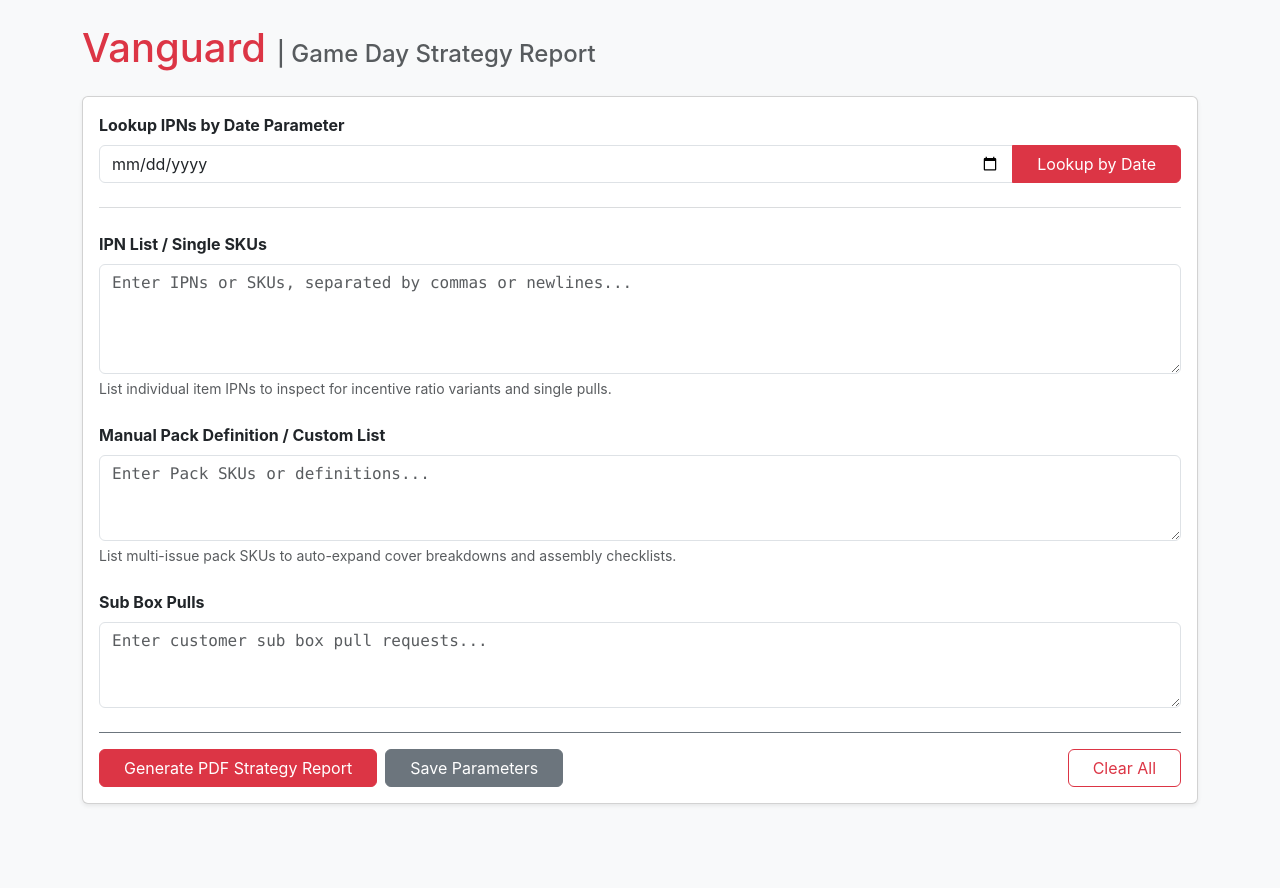
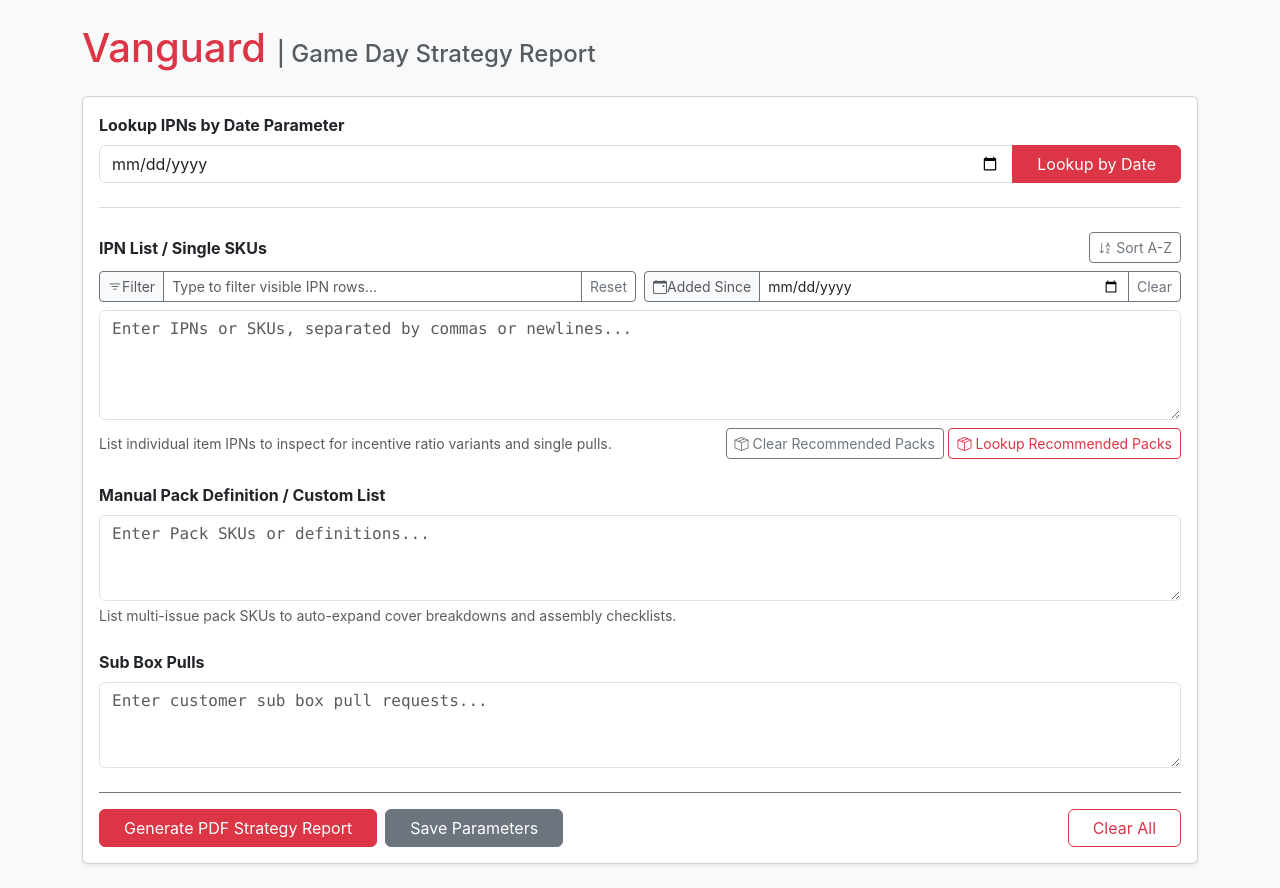
Before and after one commit to justusbrothers/Cabal, a Django app: template cabal/templates/vanguard/vanguard.html in a window 1280 px wide. Before the commit the page ends 805 px from the top, so only its background shows below. Run offline with Django 3.2, Linux system fonts and the light colour scheme; the template is opened without the code that fills it, so the values that code supplies are empty.

Commit message:
lots of updates to vanguard

```diff
--- a/cabal/__init__.py
+++ b/cabal/__init__.py
@@ -1 +1 @@
-PLUGIN_VERSION = "0.0.9"
+PLUGIN_VERSION = "0.1.0"
--- a/cabal/apps/__init__.py
+++ b/cabal/apps/__init__.py
@@ -16,5 +16,6 @@ from .syncroth.syncroth import Syncroth as Syncroth
 from .syncroth.pdf import WeeklyReportPDFView as WeeklyReportPDFView
 from .vanguard.vanguard import (
     LookupPacksApiView as LookupPacksApiView,
+    LookupSinceApiView as LookupSinceApiView,
     Vanguard as Vanguard,
 )
--- a/cabal/apps/vanguard/flowables.py
+++ b/cabal/apps/vanguard/flowables.py
@@ -1,4 +1,4 @@
-# cabal/apps/vanguard/flowables.py
+# /plugins/Cabal/cabal/apps/vanguard/flowables.py
 
 from reportlab.lib import colors
 from reportlab.platypus import Flowable
--- a/cabal/static/cabal/css/vanguard/vanguard.css
+++ b/cabal/static/cabal/css/vanguard/vanguard.css
@@ -40,7 +40,7 @@ textarea, input[type="date"] {
     box-sizing: border-box;
 }
 textarea {
-    height: 120px;
+    height: 240px;
     resize: vertical;
 }
 .btn-group {
--- /dev/null
+++ b/cabal/static/cabal/js/vanguard/_utils.js
@@ -0,0 +1,21 @@
+// /plugins/Cabal/cabal/static/cabal/js/vanguard/_utils.js
+
+const container = document.getElementById('recommendations-container');
+const listContainer = document.getElementById('recommendations-list');
+const btnAlertSelected = document.getElementById('btn-alert-selected');
+const packsTextarea = document.getElementById('packs');
+const clearPacksBtn = document.getElementById('btn-clear-packs');
+const lookupPacksBtn = document.getElementById('btn-lookup-packs');
+
+const ipnTextarea = document.getElementById('ipn_list');
+const sortBtn = document.getElementById('btn-sort-ipn');
+const filterInput = document.getElementById('ipn-filter-input');
+const clearFilterBtn = document.getElementById('btn-clear-ipn-filter');
+const dateFilterInput = document.getElementById('ipn-date-filter');
+const clearDateBtn = document.getElementById('btn-clear-date-filter');
+const lookupDateInput = document.getElementById('lookup_date');
+const lookupDateBtn = document.getElementById('btn-lookup-date');
+
+const STORAGE_KEY = 'vanguard_ipn_timestamps_v1';
+const STORAGE_IPN_CONTENT_KEY = 'vanguard_ipn_content_v1';
+const STORAGE_PACKS_CONTENT_KEY = 'vanguard_packs_content_v1';
--- /dev/null
+++ b/cabal/static/cabal/js/vanguard/recommendations.js
@@ -0,0 +1,189 @@
+// /plugins/Cabal/cabal/static/cabal/js/vanguard/recommendations.js
+
+document.addEventListener('DOMContentLoaded', function() {
+    function clearAndHideIpnList(ref) {
+        console.info('clearAndHideIpnList', { ref });
+        if (container) container.style.display = 'none';
+        if (listContainer) listContainer.innerHTML = '';
+    }
+
+    // Restore packs content from localStorage on load if textarea is empty
+    if (packsTextarea && !packsTextarea.value.trim()) {
+        try {
+            const savedPacks = localStorage.getItem(STORAGE_PACKS_CONTENT_KEY);
+            if (savedPacks) {
+                packsTextarea.value = savedPacks;
+            }
+        } catch(e) {}
+    }
+
+    // Save packs textarea content to localStorage
+    function savePacksContent() {
+        if (!packsTextarea) return;
+        try {
+            localStorage.setItem(STORAGE_PACKS_CONTENT_KEY, packsTextarea.value);
+        } catch(e) {}
+    }
+
+    // Listen for manual typing / changes in packs textarea
+    if (packsTextarea) {
+        packsTextarea.addEventListener('input', function() {
+            savePacksContent();
+        });
+    }
+
+    // Trigger recommended packs API lookup via button click
+    function triggerRecommendedPacksLookup() {
+        const ipnRaw = ipnTextarea ? ipnTextarea.value : '';
+        const csrfToken = document.querySelector('[name=csrfmiddlewaretoken]')?.value || '';
+
+        fetch('/plugin/cabal/vanguard/api/lookup-packs/', {
+            method: 'POST',
+            headers: {
+                'Content-Type': 'application/json',
+                'X-CSRFToken': csrfToken
+            },
+            body: JSON.stringify({
+                ipn_list: ipnRaw
+            })
+        })
+        .then(response => response.json())
+        .then(data => {
+            if (data.status === 'success') {
+                if (data.ipn_list && ipnTextarea) {
+                    ipnTextarea.value = data.ipn_list;
+                    if (window.VanguardTextArea && typeof window.VanguardTextArea.saveIpnContent === 'function') {
+                        window.VanguardTextArea.saveIpnContent();
+                    }
+                    window.VanguardTextArea.updateTimestamps(window.VanguardTextArea.getCleanLines());
+                    window.VanguardTextArea.applyFilters();
+                }
+                if (Array.isArray(data.recommended_packs)) {
+                    renderRecommendedPacks(data.recommended_packs);
+                }
+            } else {
+                console.warn(data.message || 'Could not fetch recommended packs.');
+            }
+        })
+        .catch(err => {
+            console.error('Error fetching recommended packs:', err);
+        });
+    }
+
+    // Render or update recommended packs UI section
+    function renderRecommendedPacks(packs) {
+        if (typeof window.refreshRecommendedPacks === 'function') {
+            window.refreshRecommendedPacks(packs);
+            return;
+        }
+
+        if (!container || !listContainer) return;
+
+        if (!packs || packs.length === 0) {
+            clearAndHideIpnList('renderRecommendedPacks');
+            return;
+        }
+
+        let html = '';
+        packs.forEach((pack, index) => {
+            const counter = index + 1;
+            const sku = pack.recommended_pack_sku || pack.sku || '';
+            const title = pack.title || '';
+            const isChecked = !pack.has_missing_cover;
+            const maxBuild = pack.max_buildable_packs || 1;
+
+            let badgesHtml = '';
+            if (Array.isArray(pack.cover_details)) {
+                pack.cover_details.forEach(cover => {
+                    const badgeClass = !cover.has_stock ? 'bg-danger' : 'bg-secondary';
+                    badgesHtml += `
+                        <span class="badge ${badgeClass}" title="Stock: ${cover.qty}">
+                            ${cover.letter} <span class="opacity-75">(${cover.qty})</span>
+                        </span>`;
+                });
+            }
+
+            html += `
+                <label class="list-group-item bg-dark d-flex gap-3 align-items-center py-3" style="cursor: pointer;">
+                    <input type="checkbox"
+                           class="form-check-input flex-shrink-0 recommendation-checkbox pack-checkbox fs-4"
+                           id="pack_${counter}"
+                           name="selected_packs"
+                           value="${sku}"
+                           ${isChecked ? 'checked' : ''}>
+
+                    <div class="d-flex flex-wrap w-100 justify-content-between align-items-center gap-2">
+                        <div>
+                            <h6 class="mb-1 fw-bold text-white">
+                                ${sku}
+                                <span class="text-muted fw-normal ms-2">— ${title}</span>
+                            </h6>
+                            <div class="d-flex gap-1 mt-2">
+                                ${badgesHtml}
+                            </div>
+                        </div>
+
+                        <div class="d-flex align-items-center bg-body-tertiary p-2 rounded border border-secondary" onclick="event.preventDefault(); event.stopPropagation();">
+                            <label for="pack_qty_${counter}" class="small text-muted me-2 mb-0">Build Qty:</label>
+                            <input type="number"
+                                   id="pack_qty_${counter}"
+                                   name="pack_qty_${sku}"
+                                   class="form-control form-control-sm text-center fw-bold me-3"
+                                   style="width: 70px;"
+                                   value="1"
+                                   min="0"
+                                   max="${maxBuild}"
+                                   data-max="${maxBuild}"
+                                   oninput="updateRemainingServerRender(this, 'remaining_${counter}')">
+
+                            <div class="small">
+                                Remaining: <strong id="remaining_${counter}" class="text-info fs-6">0</strong>
+                            </div>
+                        </div>
+                    </div>
+                </label>`;
+        });
+
+        listContainer.innerHTML = html;
+        container.style.display = 'block';
+    }
+
+    if (clearPacksBtn) {
+        clearPacksBtn.addEventListener('click', function() {
+            console.log('clearPacksBtn');
+            clearAndHideIpnList('clearPacksBtn');
+        });
+    }
+
+    if (lookupPacksBtn) {
+        lookupPacksBtn.addEventListener('click', function() {
+            triggerRecommendedPacksLookup();
+        });
+    }
+
+    if (btnAlertSelected && packsTextarea) {
+        btnAlertSelected.addEventListener('click', function() {
+            const checkboxes = document.querySelectorAll('.recommendation-checkbox:checked');
+
+            let linesMap = new Map();
+            packsTextarea.value.split('\n').map(l => l.trim()).filter(Boolean).forEach(line => {
+                const parts = line.split(/\s+x\d+$/);
+                const baseSku = parts[0].trim();
+                linesMap.set(baseSku, line);
+            });
+
+            checkboxes.forEach(checkbox => {
+                const sku = checkbox.value;
+                const parent = checkbox.closest('label');
+                const qtyInput = parent.querySelector('input[type="number"]');
+                const qty = qtyInput ? qtyInput.value : '1';
+
+                const entry = parseInt(qty) > 1 ? `${sku}x${qty}` : sku;
+                linesMap.set(sku, entry);
+            });
+
+            packsTextarea.value = Array.from(linesMap.values()).join('\n');
+            savePacksContent();
+        });
+    }
+});
--- a/cabal/static/cabal/js/vanguard/script.js
+++ b/cabal/static/cabal/js/vanguard/script.js
@@ -19,7 +19,7 @@ function updateRemainingServerRender(inputElem, remainingElemId) {
     }
 }
 
-// JavaScript Dynamic Render Section
+/* JavaScript Dynamic Render Section
 function renderPackRecommendations(packs) {
     const container = document.getElementById('recommendations-container');
     const listDiv = document.getElementById('recommendations-list');
@@ -142,6 +142,7 @@ document.getElementById('btn-lookup-date').addEventListener('click', async funct
         console.error('Error fetching recommendations:', error);
     }
 });
+*/
 
 document.getElementById('btn-alert-selected').addEventListener('click', function () {
     const selectedCheckboxes = document.querySelectorAll('.pack-checkbox:checked');
@@ -174,6 +175,14 @@ document.getElementById('btn-alert-selected').addEventListener('click', function
 
 // Initial calculation for server-rendered items on page load
 document.addEventListener('DOMContentLoaded', () => {
+    document.getElementById('vanguard-clear-all').addEventListener('click', function () {
+        localStorage.removeItem(STORAGE_KEY);
+        localStorage.removeItem(STORAGE_IPN_CONTENT_KEY);
+        localStorage.removeItem(STORAGE_PACKS_CONTENT_KEY);
+
+        return confirm('Are you sure you want to clear all input fields?');
+    });
+
     document.querySelectorAll('.qty-input').forEach(input => {
         const id = input.id.replace('pack_qty_', 'remaining_');
         updateRemainingServerRender(input, id);
--- /dev/null
+++ b/cabal/static/cabal/js/vanguard/textarea.js
@@ -0,0 +1,173 @@
+// /plugins/Cabal/cabal/static/cabal/js/vanguard/textarea.js
+
+document.addEventListener('DOMContentLoaded', function() {
+    function getStoredTimestamps() {
+        try {
+            return JSON.parse(localStorage.getItem(STORAGE_KEY) || '{}');
+        } catch(e) {
+            return {};
+        }
+    }
+
+    function saveStoredTimestamps(tsObj) {
+        try {
+            localStorage.setItem(STORAGE_KEY, JSON.stringify(tsObj));
+        } catch(e) {}
+    }
+
+    // Save IPN textarea content to localStorage
+    function saveIpnContent() {
+        if (!ipnTextarea) return;
+        try {
+            localStorage.setItem(STORAGE_IPN_CONTENT_KEY, ipnTextarea.value);
+        } catch(e) {}
+    }
+
+    function updateTimestamps(lines) {
+        const tsObj = getStoredTimestamps();
+        const now = Date.now();
+        let modified = false;
+
+        lines.forEach(line => {
+            if (line && !tsObj[line]) {
+                tsObj[line] = now;
+                modified = true;
+            }
+        });
+
+        if (modified) {
+            saveStoredTimestamps(tsObj);
+        }
+    }
+
+    function getCleanLines() {
+        if (!ipnTextarea) return [];
+        return ipnTextarea.value.split('\n').map(l => l.trim()).filter(l => l.length > 0);
+    }
+
+    // Restore IPN content from localStorage on load if textarea is empty
+    if (ipnTextarea && !ipnTextarea.value.trim()) {
+        const savedIpn = localStorage.getItem(STORAGE_IPN_CONTENT_KEY);
+        if (savedIpn) {
+            ipnTextarea.value = savedIpn;
+        }
+    }
+
+    // Trigger server API query when lookup date changes
+    function triggerDateLookupQuery() {
+        const lookupDate = lookupDateInput ? lookupDateInput.value : '';
+        const addedSinceDate = dateFilterInput ? dateFilterInput.value : '';
+
+        const csrfToken = document.querySelector('[name=csrfmiddlewaretoken]')?.value || '';
+
+        if (ipnTextarea) {
+            ipnTextarea.value = '';
+            saveIpnContent();
+        }
+
+        fetch('/plugin/cabal/vanguard/api/lookup-since/', {
+            method: 'POST',
+            headers: {
+                'Content-Type': 'application/json',
+                'X-CSRFToken': csrfToken
+            },
+            body: JSON.stringify({
+                lookup_date: lookupDate,
+                added_since: addedSinceDate
+            })
+        })
+        .then(response => response.json())
+        .then(data => {
+            if (data.status === 'success' && Array.isArray(data.ipns)) {
+                updateTimestamps(data.ipns);
+                ipnTextarea.value = data.ipns.join('\n');
+                saveIpnContent();
+                applyFilters();
+            }
+        })
+        .catch(err => {
+            console.error('Error fetching date lookup:', err);
+        });
+    }
+
+    // Apply combined filters
+    function applyFilters() {
+        const lines = getCleanLines();
+        updateTimestamps(lines);
+        const tsObj = getStoredTimestamps();
+
+        const textQuery = filterInput ? filterInput.value.toLowerCase().trim() : '';
+        const dateVal = dateFilterInput ? dateFilterInput.value : '';
+        const minTimestamp = dateVal ? new Date(dateVal + 'T00:00:00').getTime() : 0;
+
+        const filtered = lines.filter(line => {
+            const matchesText = !textQuery || line.toLowerCase().includes(textQuery);
+            const itemTs = tsObj[line] || Date.now();
+            const matchesDate = !dateVal || itemTs >= minTimestamp;
+
+            return matchesText && matchesDate;
+        });
+
+        ipnTextarea.value = filtered.join('\n');
+        // Note: Filtering updates the view textarea, but if you want to preserve the master list,
+        // saveIpnContent() will capture what's in view or you can choose to save before filtering.
+    }
+
+    // Sort A-Z row by row
+    if (sortBtn && ipnTextarea) {
+        sortBtn.addEventListener('click', function() {
+            let lines = getCleanLines();
+            updateTimestamps(lines);
+            lines.sort((a, b) => a.localeCompare(b, undefined, { numeric: true, sensitivity: 'base' }));
+            ipnTextarea.value = lines.join('\n');
+            saveIpnContent();
+            if (filterInput) filterInput.value = '';
+            if (dateFilterInput) dateFilterInput.value = '';
+        });
+    }
+
+    // Listen for manual typing / changes in IPN textarea
+    if (ipnTextarea) {
+        ipnTextarea.addEventListener('input', function() {
+            saveIpnContent();
+        });
+    }
+
+    if (lookupDateBtn) {
+        lookupDateBtn.addEventListener('click', function() {
+            applyFilters();
+            triggerDateLookupQuery();
+        });
+    }
+
+    if (dateFilterInput) {
+        dateFilterInput.addEventListener('change', function() {
+            applyFilters();
+            triggerDateLookupQuery();
+        });
+    }
+
+    if (clearFilterBtn && filterInput) {
+        clearFilterBtn.addEventListener('click', function() {
+            filterInput.value = '';
+            applyFilters();
+        });
+    }
+
+    if (clearDateBtn && dateFilterInput) {
+        clearDateBtn.addEventListener('click', function() {
+            dateFilterInput.value = '';
+            applyFilters();
+        });
+    }
+
+    // Populate initial timestamps on load
+    updateTimestamps(getCleanLines());
+
+    window.VanguardTextArea = {
+        updateTimestamps,
+        getCleanLines,
+        applyFilters,
+        saveIpnContent
+    };
+});
--- a/cabal/templates/vanguard/vanguard.html
+++ b/cabal/templates/vanguard/vanguard.html
@@ -1,5 +1,3 @@
-<!-- /plugins/Cabal/cabal/templates/vanguard/vanguard.html -->
-
 {% extends "base.html" %}
 {% load static %}
 
@@ -39,18 +37,57 @@
 
                 <hr class="border-secondary opacity-25 my-4">
 
-                <!-- IPN List -->
+                <!-- IPN List & Filter/Sort Toolbar -->
                 <div class="mb-4">
-                    <label for="ipn_list" class="form-label fw-bold">IPN List / Single SKUs</label>
+                    <div class="d-flex justify-content-between align-items-center mb-2">
+                        <label for="ipn_list" class="form-label fw-bold mb-0">IPN List / Single SKUs</label>
+                        <div class="d-flex gap-2">
+                            <button type="button" id="btn-sort-ipn" class="btn btn-outline-secondary btn-sm" title="Sort lines alphabetically (A-Z)">
+                                <i class="bi bi-sort-alpha-down"></i> Sort A-Z
+                            </button>
+                        </div>
+                    </div>
+
+                    <!-- Filter & Date Toolbar -->
+                    <div class="row g-2 mb-2">
+                        <!-- Text Filter -->
+                        <div class="col-md-6">
+                            <div class="input-group input-group-sm">
+                                <span class="input-group-text bg-body-tertiary text-muted border-secondary"><i class="bi bi-filter"></i> Filter</span>
+                                <input type="text" id="ipn-filter-input" class="form-control border-secondary" placeholder="Type to filter visible IPN rows...">
+                                <button type="button" id="btn-clear-ipn-filter" class="btn btn-outline-secondary">Reset</button>
+                            </div>
+                        </div>
+
+                        <!-- Added Since Calendar Filter -->
+                        <div class="col-md-6">
+                            <div class="input-group input-group-sm">
+                                <span class="input-group-text bg-body-tertiary text-muted border-secondary"><i class="bi bi-calendar-event"></i> Added Since</span>
+                                <input type="date" id="ipn-date-filter" class="form-control border-secondary" title="Filter out items added before this date">
+                                <button type="button" id="btn-clear-date-filter" class="btn btn-outline-secondary">Clear</button>
+                            </div>
+                        </div>
+                    </div>
 
                     <textarea id="ipn_list" name="ipn_list" class="form-control font-monospace" rows="4" placeholder="Enter IPNs or SKUs, separated by commas or newlines...">{{ ipn_list }}</textarea>
-                    <div class="form-text text-muted">List individual item IPNs to inspect for incentive ratio variants and single pulls.</div>
+
+                    <div class="d-flex justify-content-between align-items-center mt-2">
+                        <div class="form-text text-muted my-0">List individual item IPNs to inspect for incentive ratio variants and single pulls.</div>
+                        <div>
+                            <button type="button" id="btn-clear-packs" class="btn btn-outline-secondary btn-sm mr-3">
+                                <i class="bi bi-box-seam"></i> Clear Recommended Packs
+                            </button>
+                            <button type="button" id="btn-lookup-packs" class="btn btn-outline-primary btn-sm">
+                                <i class="bi bi-box-seam"></i> Lookup Recommended Packs
+                            </button>
+                        </div>
+                    </div>
                 </div>
 
                 <!-- Recommended Packs Section -->
                 <div id="recommendations-container" class="card border-primary mb-4 bg-body-tertiary" style="{% if not recommended_packs %}display: none;{% endif %}">
                     <div class="card-header bg-primary text-white py-2 d-flex justify-content-between align-items-center">
-                        <h6 class="mb-0">📦 Recommended Packs Detected</h6>
+                        <h6 class="mb-0">📦 Recommended Packs</h6>
                     </div>
                     <div class="card-body">
                         <div id="recommendations-list" class="list-group list-group-flush mb-3 rounded shadow-sm border border-secondary">
@@ -109,7 +146,6 @@
                 <!-- Custom Pack Setup -->
                 <div class="mb-4">
                     <label for="packs" class="form-label fw-bold">Manual Pack Definition / Custom List</label>
-
                     <textarea id="packs" name="packs" class="form-control font-monospace" rows="3" placeholder="Enter Pack SKUs or definitions...">{{ packs }}</textarea>
                     <div class="form-text text-muted">List multi-issue pack SKUs to auto-expand cover breakdowns and assembly checklists.</div>
                 </div>
@@ -117,17 +153,14 @@
                 <!-- Sub Box Pulls -->
                 <div class="mb-4">
                     <label for="sub_box_pulls" class="form-label fw-bold">Sub Box Pulls</label>
-
                     <textarea id="sub_box_pulls" name="sub_box_pulls" class="form-control font-monospace" rows="3" placeholder="Enter customer sub box pull requests...">{{ sub_box_pulls }}</textarea>
                 </div>
 
                 <!-- Actions -->
                 <div class="d-flex flex-wrap gap-2 pt-3 border-top border-secondary">
                     <button type="submit" name="action" value="generate_pdf" class="btn btn-primary px-4">Generate PDF Strategy Report</button>
-
                     <button type="submit" name="action" value="save_session" class="btn btn-secondary px-4">Save Parameters</button>
-
-                    <button type="submit" name="action" value="clear_all" class="btn btn-outline-danger ms-md-auto px-4" onclick="return confirm('Are you sure you want to clear all input fields?');">
+                    <button type="submit" name="action" value="clear_all" class="btn btn-outline-danger ms-md-auto px-4" id="vanguard-clear-all">
                         Clear All
                     </button>
                 </div>
@@ -138,5 +171,8 @@
 {% endblock %}
 
 {% block extra_js %}
+<script src="{% static 'plugins/cabal/cabal/js/vanguard/_utils.js' %}"></script>
 <script src="{% static 'plugins/cabal/cabal/js/vanguard/script.js' %}"></script>
+<script src="{% static 'plugins/cabal/cabal/js/vanguard/textarea.js' %}"></script>
+<script src="{% static 'plugins/cabal/cabal/js/vanguard/recommendations.js' %}"></script>
 {% endblock %}
--- a/cabal/urls.py
+++ b/cabal/urls.py
@@ -8,6 +8,7 @@ from .apps import (
     Cerebro,
     Syncroth,
     LookupPacksApiView,
+    LookupSinceApiView,
     Nexus,
     Spectacle,
     Vanguard,
@@ -40,6 +41,11 @@ urlpatterns = [
         name="lookup_packs_api",
     ),
     path(
+        "vanguard/api/lookup-since/",
+        LookupSinceApiView.as_view(),
+        name="lookup_since_api",
+    ),
+    path(
         "syncroth/weekly-report-pdf/",
         WeeklyReportPDFView.as_view(),
         name="weekly_report_pdf",
```
Also changed, not shown: cabal/apps/vanguard/helpers.py (+74 -7 lines), cabal/apps/vanguard/vanguard.py (+44 -30 lines).
